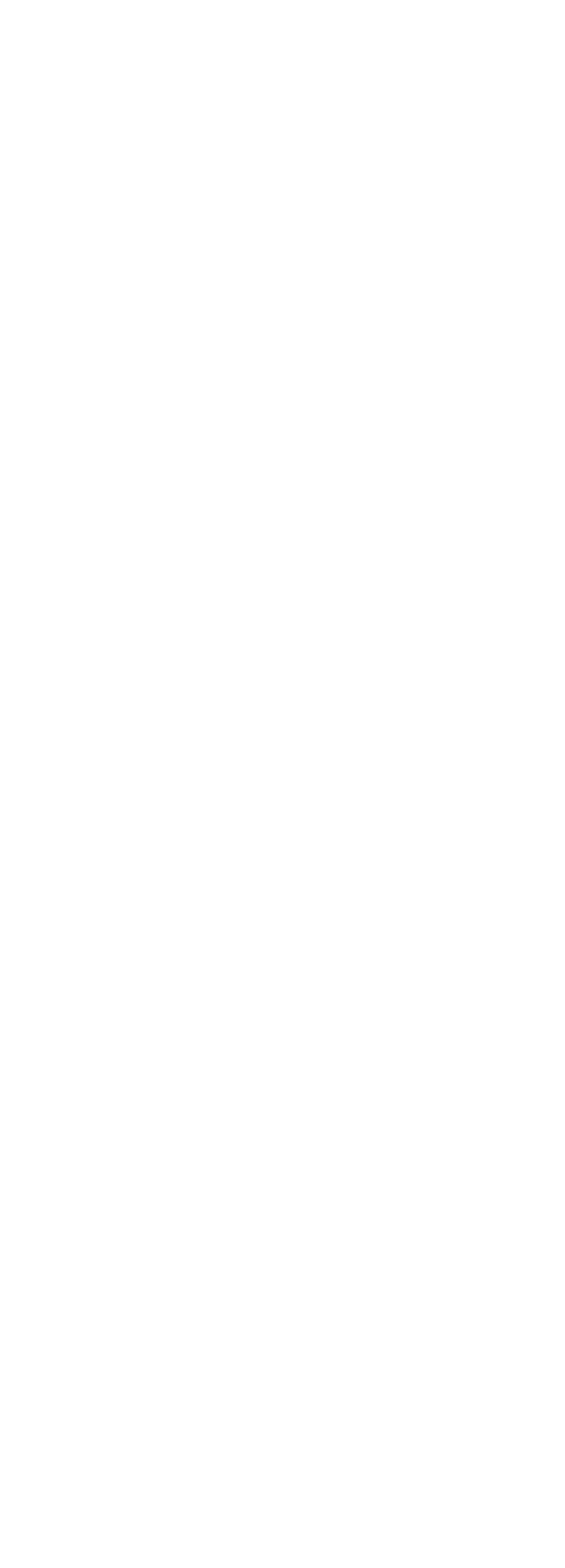
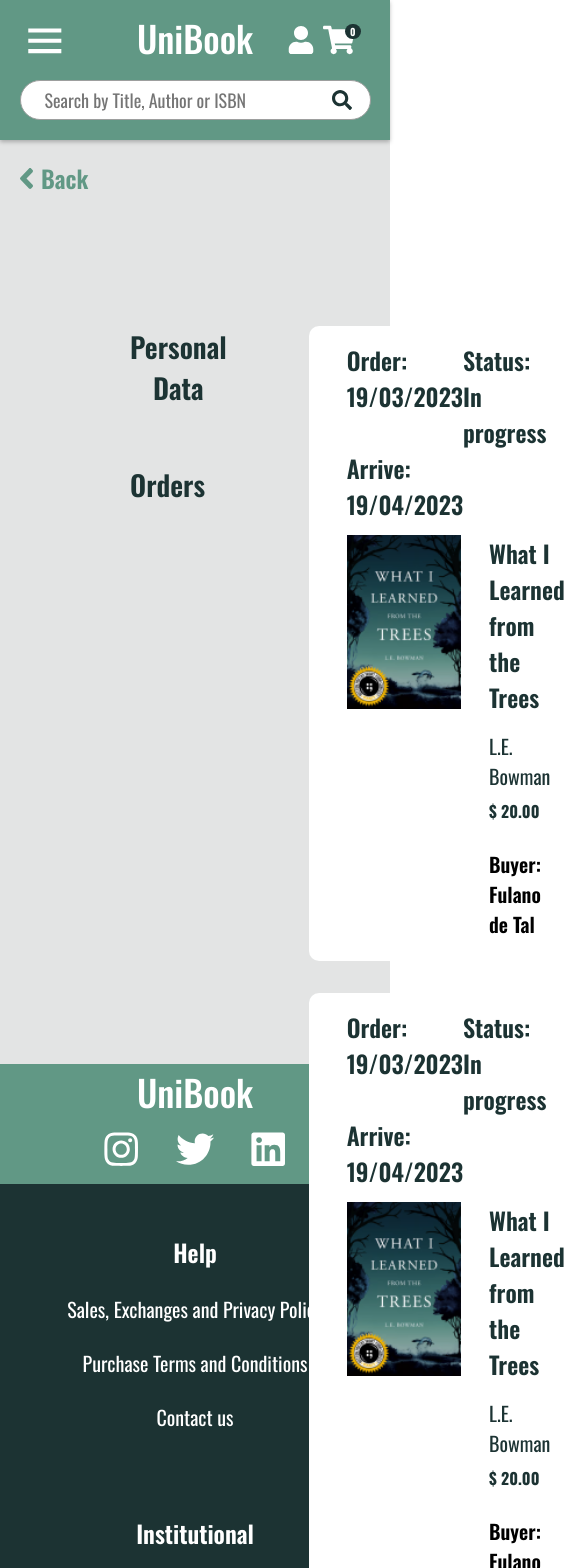
Before and after one commit to Igor-Britoo/UniBook, a React (Create React App) app in the folder Frontend/: page /orders in a window 390 px wide. Before the commit this address had no page. Shown: the top 1568 px of the page, 565 px wide, since content can reach past the window. Before the commit the page ends 844 px from the top, so only its background shows below. Built offline with nearby package versions, Linux system fonts and the light colour scheme.

Commit message:
feat: tela de orders feita sem responsividade

```diff
--- a/Frontend/src/App.jsx
+++ b/Frontend/src/App.jsx
@@ -15,6 +15,7 @@ import { Home } from './pages/Home';
 import { Book } from './pages/Book';
 import { ListBook } from './pages/ListBook';
 import { Account } from './pages/Account';
+import { Orders } from './pages/Orders';
 
 function App() {
   return (
@@ -30,6 +31,7 @@ function App() {
           <Route path="/books/:ISBN/" element= {<><Navbar/><Book/><Footer/></>} />
           <Route path='/list' element= {<><Navbar/><ListBook/><Footer/></>} />
           <Route path='/account' element= {<><Navbar/><Account/><Footer/></>} />
+          <Route path='/orders' element= {<><Navbar/><Orders/><Footer/></>} />
 
         </Routes>
       </BrowserRouter>
--- /dev/null
+++ b/Frontend/src/pages/Orders.jsx
@@ -0,0 +1,81 @@
+import { Main } from "../styles/styles";
+import { Back,
+TextBack,
+PersonalButton,
+OrdersButton, } from "../styles/Account";
+
+import { ContainerOrders,
+ContainerButtons,
+ContainerCard,
+Card,
+Text,
+RowOrderStatus,
+RowBook,
+Author,
+Price,
+Buyer,
+SeeMoreButton, } from "../styles/Orders";
+
+export const Orders = () => {
+  return(
+    <Main>
+      <ContainerOrders>
+        <Back>
+          <svg width="13" height="21" viewBox="0 0 13 21" fill="none" xmlns="http://www.w3.org/2000/svg">
+            <path d="M0.44264 9.38472L8.99661 0.462512C9.58784 -0.154171 10.5439 -0.154171 11.1288 0.462512L12.5503 1.94517C13.1415 2.56186 13.1415 3.55904 12.5503 4.16917L6.49332 10.5L12.5566 16.8243C13.1478 17.441 13.1478 18.4381 12.5566 19.0483L11.1351 20.5375C10.5439 21.1542 9.58784 21.1542 9.0029 20.5375L0.448929 11.6153C-0.148591 10.9986 -0.148591 10.0014 0.44264 9.38472Z" fill="#619885"/>
+          </svg>
+          <TextBack>Back</TextBack>
+        </Back>
+
+        <ContainerCard>
+
+          <ContainerButtons>
+            <PersonalButton>Personal Data</PersonalButton>
+            <OrdersButton>Orders</OrdersButton>
+          </ContainerButtons>
+
+          <div className="position-form">
+            <Card>
+                <RowOrderStatus>
+                    <Text>Order: 19/03/2023</Text>
+                    <Text>Status: In progress</Text>
+                </RowOrderStatus>
+                <Text>Arrive: 19/04/2023</Text>
+
+                <RowBook>
+                    <img src="images/book.png" alt="book" className="img"></img>
+                    <div>
+                        <Text>What I Learned from the Trees</Text>
+                        <Author>L.E. Bowman</Author>
+                        <Price>$ 20.00</Price>
+                        <Buyer>Buyer: Fulano de Tal</Buyer>
+                    </div>
+                </RowBook>
+            </Card>
+
+            <Card>
+                <RowOrderStatus>
+                    <Text>Order: 19/03/2023</Text>
+                    <Text>Status: In progress</Text>
+                </RowOrderStatus>
+                <Text>Arrive: 19/04/2023</Text>
+
+                <RowBook>
+                    <img src="images/book.png" alt="book" className="img"></img>
+                    <div>
+                        <Text>What I Learned from the Trees</Text>
+                        <Author>L.E. Bowman</Author>
+                        <Price>$ 20.00</Price>
+                        <Buyer>Buyer: Fulano de Tal</Buyer>
+                    </div>
+                </RowBook>
+            </Card>
+
+            <SeeMoreButton>See More</SeeMoreButton>
+          </div>
+
+        </ContainerCard>
+      </ContainerOrders>
+    </Main>
+  );
+}
--- /dev/null
+++ b/Frontend/src/styles/Orders.js
@@ -0,0 +1,89 @@
+import styled from "styled-components";
+
+export const ContainerOrders = styled.div`
+  width: 100%;
+  height: 100vh;
+`;
+
+export const ContainerButtons = styled.div`
+  display: flex;
+  flex-direction: column;
+  gap: 56px;
+  align-items: flex-start;
+`;
+
+export const ContainerCard = styled.div`
+  display: flex;
+  margin-top: 130px;
+  gap: 54px;
+
+  .position-form {
+    display: flex;
+    flex-direction: column;
+    align-items: center;
+    gap: 32px;
+    width: 80%;
+  }
+`;
+
+export const Card = styled.div`
+  background-color: white;
+  padding: 16px 90px 22px 38px;
+  border-radius: 10px;
+  width: 80%;
+`;
+
+export const Text = styled.p`
+  font-size: 24px;
+  font-weight: 600;
+  color: #1C3333;
+`;
+
+export const RowOrderStatus = styled.div`
+  display: flex;
+  justify-content: space-between;
+`;
+
+export const RowBook = styled.div`
+  display: flex;
+  gap: 28px;
+  margin-top: 13px;
+
+  .img {
+    height: 174px;
+    width: 115px;
+  }
+`;
+
+export const Author = styled.p`
+  font-size: 20px;
+  font-weight: 400;
+  color: #1C3333;
+  margin-top: 16px;
+`;
+
+export const Price = styled.p`
+  font-size: 16px;
+  font-weight: 700;
+  color: #1C3333;
+  margin-top: 8px;
+`;
+
+export const Buyer = styled.p`
+  font-size: 20px;
+  font-weight: 600;
+  color: black;
+  margin-top: 26px;
+`;
+
+export const SeeMoreButton = styled.button`
+  width: 240px;
+  height: 31px;
+  border-radius: 5px;
+  border: transparent;
+  color: white;
+  font-size: 16px;
+  font-weight: 700;
+  background-color: #619885;
+  margin-top: 96px;
+`;
```
